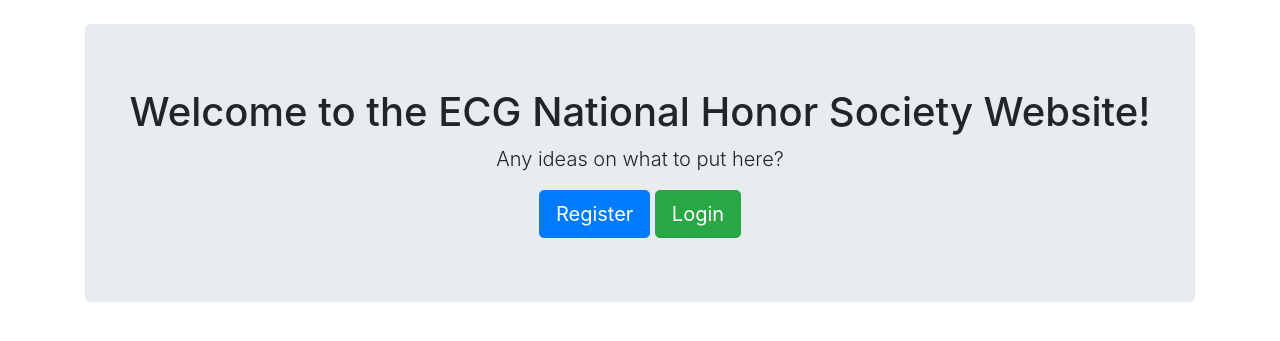
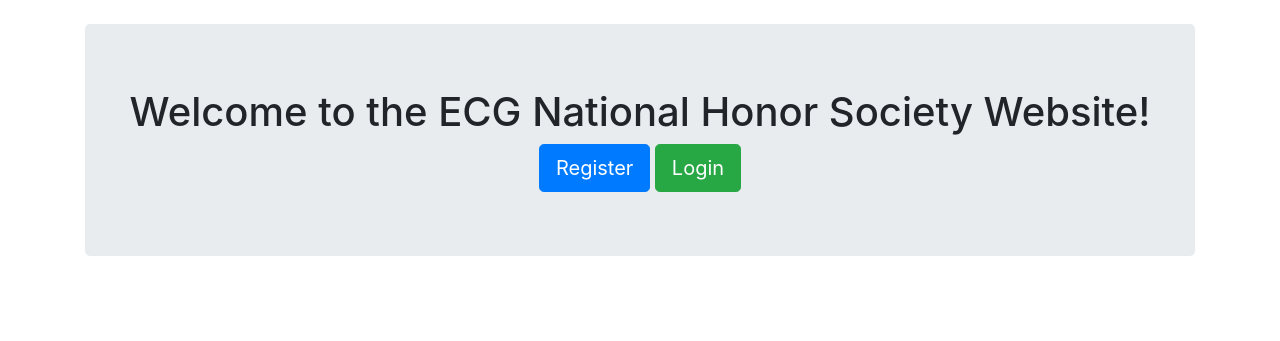
Before and after one commit to ryan570/Scheduler, a Flask app: page / in a window 1280 px wide. Shown: the part 56-397 px from the top of the page. Run offline with Flask 2, Linux system fonts and the light colour scheme; some libraries are stand-ins or nearby versions.

Commit message:
update README

```diff
--- a/Scheduler/templates/home.html
+++ b/Scheduler/templates/home.html
@@ -3,7 +3,6 @@
 {% block body %}
     <div class="jumbotron text-center">
         <h1>Welcome to the ECG National Honor Society Website!</h1>
-        <p class="lead">Any ideas on what to put here?</p>
         {% if session.logged_in == NULL %}
             <a href="/register" class="btn btn-primary btn-lg">Register</a>
             <a href="/login" class="btn btn-success btn-lg">Login</a>
```
Also changed, not shown: README.md.
